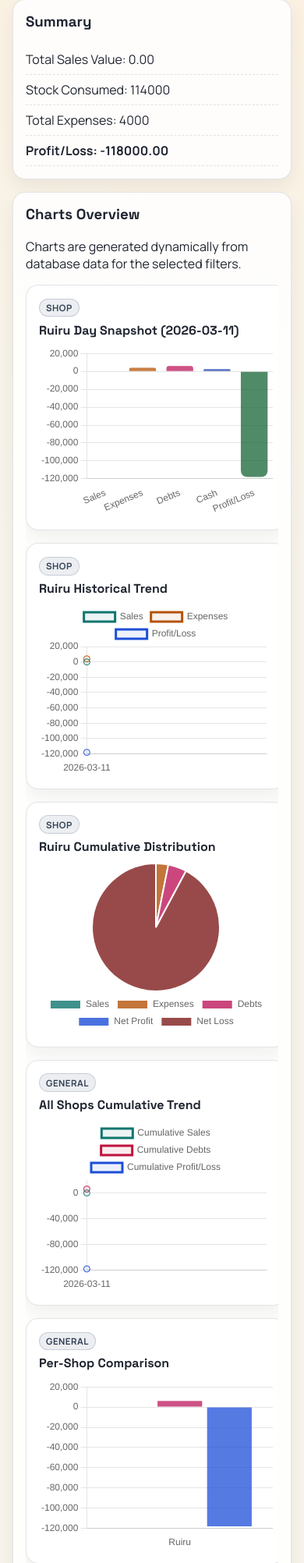
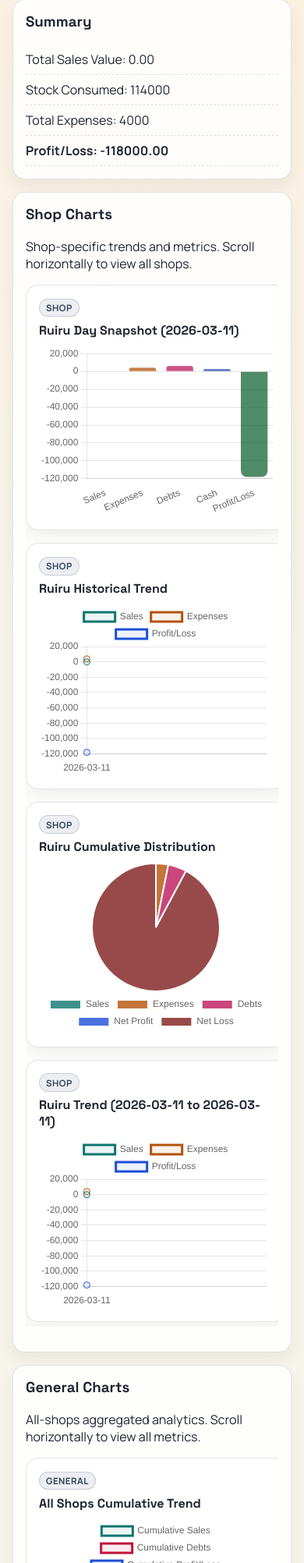
Before and after one commit to wakoTheDev/serensa, a Django app: page /reports/ in a window 390 px wide. Shown: the part 1031-3035 px from the top of the page at 78% size. Run offline with Django 5.2, Linux system fonts and the light colour scheme; the visitor is signed in with stand-in values (Sample User, id 1); data comes from the database, SQL or seed files in the repository.

Commit message:
updaing the report view for small screens

```diff
--- a/sensa/templates/sensa/report_view.html
+++ b/sensa/templates/sensa/report_view.html
@@ -70,12 +70,23 @@
 </section>
 
 <section class="panel">
-    <h3>Charts Overview</h3>
-    <p class="muted">Charts are generated dynamically from database data for the selected filters.</p>
-    <div class="report-chart-scroll" role="region" aria-label="Charts Horizontal Scroll">
-        <div class="report-chart-board" id="report-chart-board"></div>
-        <div class="muted" id="empty-charts" {% if chart_cards_count %}hidden{% endif %}>
-            No chart data in the selected filter.
+    <h3>Shop Charts</h3>
+    <p class="muted">Shop-specific trends and metrics. Scroll horizontally to view all shops.</p>
+    <div class="report-chart-scroll" role="region" aria-label="Shop Charts Scroll">
+        <div class="report-chart-board" id="shop-chart-board"></div>
+        <div class="muted" id="empty-shop-charts" hidden>
+            No shop chart data available.
+        </div>
+    </div>
+</section>
+
+<section class="panel">
+    <h3>General Charts</h3>
+    <p class="muted">All-shops aggregated analytics. Scroll horizontally to view all metrics.</p>
+    <div class="report-chart-scroll" role="region" aria-label="General Charts Scroll">
+        <div class="report-chart-board" id="general-chart-board"></div>
+        <div class="muted" id="empty-general-charts" hidden>
+            No general chart data available.
         </div>
     </div>
 </section>
--- a/static/css/style.css
+++ b/static/css/style.css
@@ -333,6 +333,7 @@ th, td {
   overflow-x: auto;
   overflow-y: hidden;
   padding-bottom: 0.4rem;
+  margin-bottom: 1rem;
 }
 
 .report-chart-board {
--- a/static/js/charts.js
+++ b/static/js/charts.js
@@ -1,9 +1,11 @@
 (function () {
   const payloadEl = document.getElementById("chart-data");
-  const boardEl = document.getElementById("report-chart-board");
-  const emptyEl = document.getElementById("empty-charts");
+  const shopBoardEl = document.getElementById("shop-chart-board");
+  const generalBoardEl = document.getElementById("general-chart-board");
+  const emptyShopEl = document.getElementById("empty-shop-charts");
+  const emptyGeneralEl = document.getElementById("empty-general-charts");
 
-  if (!payloadEl || !boardEl || typeof Chart === "undefined") {
+  if (!payloadEl || !shopBoardEl || !generalBoardEl || typeof Chart === "undefined") {
     return;
   }
 
@@ -11,14 +13,23 @@
   const chartCards = Array.isArray(data.chartCards) ? data.chartCards : [];
 
   if (!chartCards.length) {
-    if (emptyEl) {
-      emptyEl.hidden = false;
-    }
+    if (emptyShopEl) emptyShopEl.hidden = false;
+    if (emptyGeneralEl) emptyGeneralEl.hidden = false;
     return;
   }
 
-  if (emptyEl) {
-    emptyEl.hidden = true;
+  const shopCards = chartCards.filter(function (card) {
+    return card.category === "Shop";
+  });
+  const generalCards = chartCards.filter(function (card) {
+    return card.category === "General";
+  });
+
+  if (emptyShopEl) {
+    emptyShopEl.hidden = shopCards.length > 0;
+  }
+  if (emptyGeneralEl) {
+    emptyGeneralEl.hidden = generalCards.length > 0;
   }
 
   const numberFormatter = function (val) {
@@ -71,7 +82,8 @@
     return options;
   };
 
-  chartCards.forEach(function (card, idx) {
+  const renderCharts = function (cards, boardEl, baseIdx) {
+    cards.forEach(function (card, idx) {
       const article = document.createElement("article");
       article.className = "panel chart-panel compact-chart-panel";
 
@@ -83,10 +95,12 @@
       title.textContent = card.title || "Report Chart";
 
       const wrap = document.createElement("div");
-    wrap.className = "chart-wrap" + (card.chartType === "line" || card.chartType === "pie" ? " trend-wrap" : "");
+      wrap.className =
+        "chart-wrap" +
+        (card.chartType === "line" || card.chartType === "pie" ? " trend-wrap" : "");
 
       const canvas = document.createElement("canvas");
-    canvas.id = "report-chart-" + idx;
+      canvas.id = "report-chart-" + baseIdx + "-" + idx;
 
       wrap.appendChild(canvas);
       article.appendChild(category);
@@ -113,4 +127,8 @@
         options: createBaseOptions(card.chartType || "bar"),
       });
     });
+  };
+
+  renderCharts(shopCards, shopBoardEl, 0);
+  renderCharts(generalCards, generalBoardEl, 1000);
 })();
```
Lines whose indentation alone changed are shown as unchanged.
